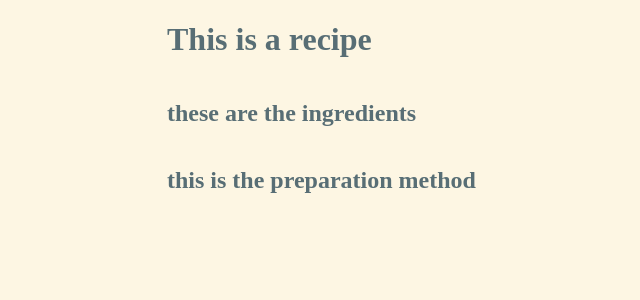
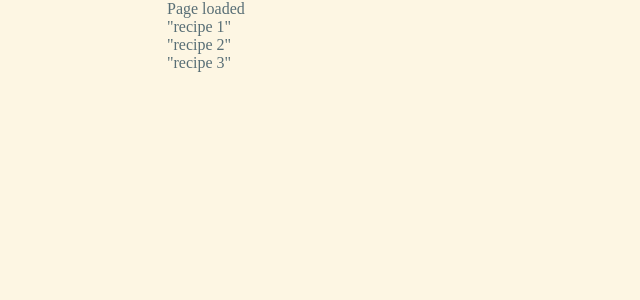
Before and after one commit to Alece-98/receptenboek, a PHP site: page / in a window 1280 px wide. Shown: the top 300 px of the page, without its empty margins (153-793 px from the left). Run offline with PHP 8.4, Linux system fonts and the light colour scheme; data that the repository does not hold is empty.

Commit message:
WIP bezig met zorgen dat de overview en recepten op apparte pagina's komen die in de index worden ingeladen

```diff
--- a/index.php
+++ b/index.php
@@ -1,11 +1,14 @@
-<?php declare(strict_types=1);
+<?php
+	declare(strict_types=1);
+	echo "Page loaded";
 	$user = "root";
 	$pass = "spectrum";
 	$dbh = new PDO("mysql:host=localhost;dbname=receptenboek", $user, $pass);
 	$stm = $dbh->query("SELECT * FROM recipes");
 	$rows = $stm->fetchAll();
+include "overview.php";
+?>
 
-?>
 <!DOCTYPE html>
 <html lang="nl">
   <head>
@@ -18,18 +21,7 @@
   </head>
   <body>
     <main>
-		<div class = "recipe">
-        	<h1>This is a recipe</h1>
-			<?php
-			// echo $stm;
-			?>
-		</div>
-		<div class = "ingredient-list">
-			<h2>these are the ingredients</h2>
-		</div>
-		<div class = "method">
-			<h2>this is the preparation method</h2>
-		</div>
+
 	</main>
   </body>
 </html>
--- /dev/null
+++ b/overview.php
@@ -0,0 +1,12 @@
+<!DOCTYPE html>
+<html>
+	<div>
+		"recipe 1"
+	</div>
+	<div>
+		"recipe 2"
+	</div>
+	<div>
+		"recipe 3"
+	</div>
+</html>
```
Also changed, not shown: recipe.php (added, +15 -0 lines).
